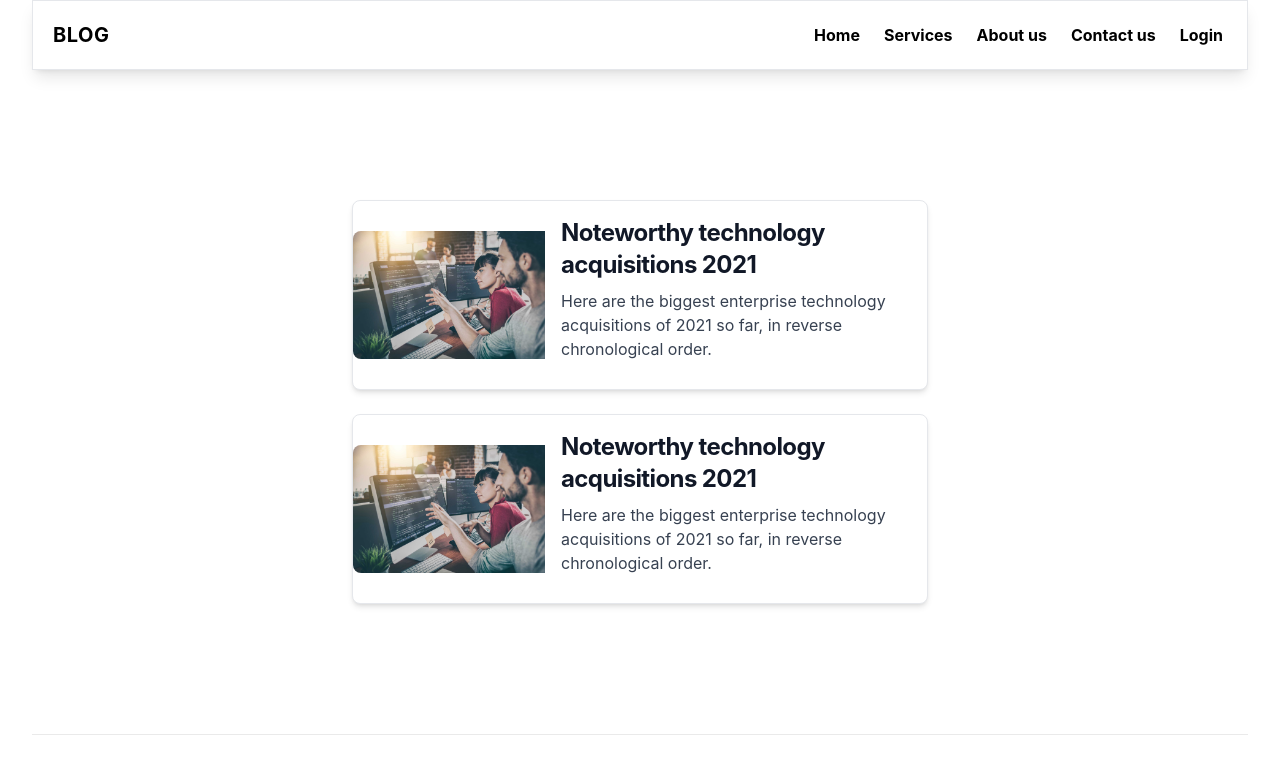
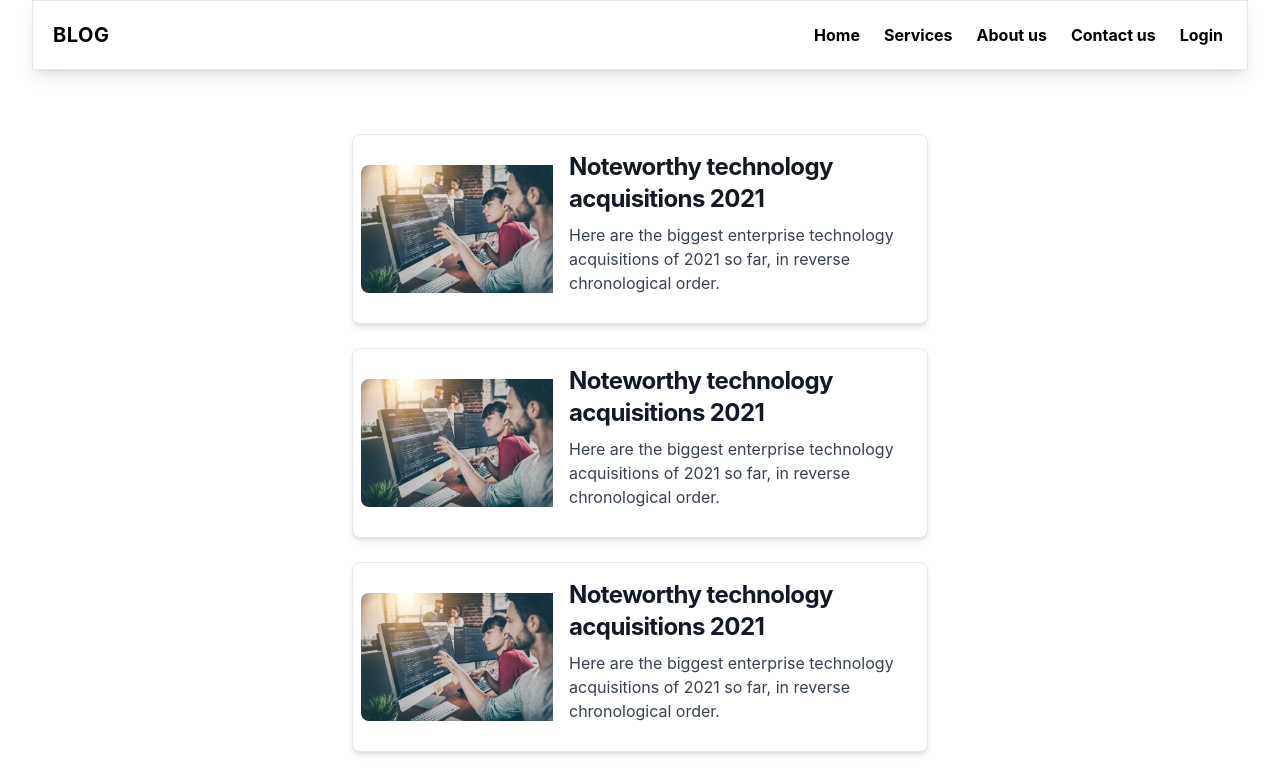
Before and after one commit to SteveCop/web, a Next.js app: page / in a window 1280 px wide. Shown: the top 771 px of the page. Built offline with nearby package versions, Linux system fonts and the light colour scheme.

Commit message:
update menu

```diff
--- a/components/Login/index.js
+++ b/components/Login/index.js
@@ -47,7 +47,7 @@ export function LoginForm() {
   return (
     <form onSubmit={handleSubmit}>
       <fieldset>
-        <div class="p-10">
+        <div class="p-0 w-96 py-3">
           <div class="p-4 max-w-sm rounded border overflow-hidden shadow-lg px-10 py-8  ">
             <legend className="text-2xl py-5" >Login</legend>
             <div className="mb-3">
--- a/components/Register/index.js
+++ b/components/Register/index.js
@@ -28,7 +28,7 @@ export function RegisterForm() {
   return (
     <form onSubmit={handleSubmit}>
       <fieldset>
-        <div class="p-1 w-96 py-3">
+        <div class="p-0 w-96 py-3">
           <div class="p-4 max-w-sm rounded border overflow-hidden shadow-lg px-10 py-8 ">
             <legend className="text-2xl py-5">Register</legend>
             <div className="mb-3">
--- a/components/common/Logout/index.js
+++ b/components/common/Logout/index.js
@@ -1,6 +1,10 @@
 import { useState } from "react"
+import Router from 'next/router'
+import { removeToken } from '../../../lib/token'
+import { useRouter } from "next/router";
 
 export default function Logout () {
+    const router = useRouter()
     const [ hidden, setHidden] = useState('hidden')
     function handleHidden () {
         if (hidden === 'hidden') {
@@ -8,23 +12,21 @@ export default function Logout () {
         } else {
             setHidden('hidden')
         }
+    }
+    function redirectToLogin() {
+        Router.push("/auth/login");
+        }
 
-    }
+    function handleLogout() {
+
+        removeToken();
+        Router.push("/auth/login");
+        }
+
     return (
-
-        // <div className={`w-10 h-10 bg-red-500 rounded-full`} onClick={() => handleHidden()}>
-        //     <img class="inline object-cover w-10 h-10 mr-2 rounded-full" src="/images/picture.jfif" alt="Profile image"/>
-        //     <div className={` ${hidden === 'hidden' ? 'hidden' : 'visible' } z-50 my-4 text-base list-none bg-white rounded divide-y divide-gray-100 shadow dark:bg-gray-700 dark:divide-gray-600`} >
-        //         {/* Logout */}
-        //         <div class="py-3 px-4">
-        //             <span class="block text-sm text-gray-900 dark:text-white">Bonnie Green</span>
-        //             <span class="block text-sm font-medium text-gray-500 truncate dark:text-gray-400">name@flowbite.com</span>
-        //         </div>
-        //     </div>
-        // </div>
         <div className={'flex items-center w-10 h-8'} onClick={() => handleHidden()} >
             <img class="inline object-cover w-10 h-9 rounded-full" src="/images/picture.jfif" alt="Profile image"/>
-            <div className={` ${hidden === 'hidden' ? 'hidden' : 'visible' } text-base bg-white rounded divide-gray-100 shadow origin-top-right absolute right-8 top-20 mt-2 w-56  ring-1 ring-black ring-opacity-5 divide-y focus:outline-none" role="menu" aria-orientation="vertical" aria-labelledby="menu-button" tabindex="-1"`}>
+            <div className={` ${hidden === 'hidden' ? 'hidden' : 'visible' } text-base bg-white rounded divide-gray-100 shadow absolute right-8 top-16 mt-2 w-56 divide-y`}>
                 <div class="px-4 py-3 text-black" >
                     <span class="block text-sm">Bonnie Green</span>
                     <span class="block text-sm font-medium truncate">name@flowbite.com</span>
@@ -37,7 +39,7 @@ export default function Logout () {
                     <a href="#" class="text-sm hover:bg-gray-100 text-gray-700 block px-4 py-2">Help</a>
                 </li>
                 <li>
-                    <a href="/auth/login" class="text-sm hover:bg-gray-100 text-gray-700 block px-4 py-2" >Sign out</a>
+                    <button onClick={handleLogout} ><a className="text-sm hover:bg-gray-100 text-gray-700 block px-4 py-2">Sign out</a></button>
                 </li>
                 </ul>
             </div>
--- a/pages/dashboard.js
+++ b/pages/dashboard.js
@@ -1,6 +1,7 @@
 import React, { useState } from 'react'
 import Router from 'next/router'
 import { whoAmI } from '../lib/auth'
+import styles from '../styles/Home.module.css'
 import { removeToken } from '../lib/token'
 import { Navbar } from '../components/Navbar'
 
@@ -45,6 +46,7 @@ export default function Dashboard() {
   if (user.hasOwnProperty("username")) {
     return (
       <>
+      <div className={styles.container}>
       <Navbar />
         <nav className="navbar navbar-light" style={{ backgroundColor: "#e3f2fd" }}>
           <div className="container-fluid">
@@ -62,6 +64,7 @@ export default function Dashboard() {
           </div>
         </nav>
         <h3>{user.username}&apos;s Profile</h3>
+        </div>
       </>
     );
   }
--- a/pages/index.js
+++ b/pages/index.js
@@ -16,7 +16,15 @@ export default function Home() {
       </Head>
       <Navbar />
       <main className={styles.main} >
-        <a href="#" class="flex flex-col items-center bg-white rounded-lg border shadow-md md:flex-row md:max-w-xl hover:bg-gray-100 dark:border-gray-700 dark:bg-gray-800 dark:hover:bg-gray-700">
+        <a href="#" class="flex flex-col items-center bg-white rounded-lg border shadow-md md:flex-row md:max-w-xl hover:bg-gray-100 px-2">
+            <img class="object-cover w-full h-96 rounded-t-lg md:h-auto md:w-48 md:rounded-none md:rounded-l-lg" src="/images/ptech_home.jpg" alt=""/>
+            <div class="flex flex-col justify-between p-4 leading-normal">
+                <h5 class="mb-2 text-2xl font-bold tracking-tight text-gray-900 ">Noteworthy technology acquisitions 2021</h5>
+                <p class="mb-3 font-normal text-gray-700 dark:text-gray-400">Here are the biggest enterprise technology acquisitions of 2021 so far, in reverse chronological order.</p>
+            </div>
+        </a>
+        <br/>
+        <a href="#" class="flex flex-col items-center bg-white rounded-lg border shadow-md md:flex-row md:max-w-xl hover:bg-gray-100 dark:border-gray-700 dark:bg-gray-800 dark:hover:bg-gray-700 px-2">
             <img class="object-cover w-full h-96 rounded-t-lg md:h-auto md:w-48 md:rounded-none md:rounded-l-lg" src="/images/ptech_home.jpg" alt=""/>
             <div class="flex flex-col justify-between p-4 leading-normal">
                 <h5 class="mb-2 text-2xl font-bold tracking-tight text-gray-900 dark:text-white">Noteworthy technology acquisitions 2021</h5>
@@ -24,7 +32,15 @@ export default function Home() {
             </div>
         </a>
         <br/>
-        <a href="#" class="flex flex-col items-center bg-white rounded-lg border shadow-md md:flex-row md:max-w-xl hover:bg-gray-100 dark:border-gray-700 dark:bg-gray-800 dark:hover:bg-gray-700">
+        <a href="#" class="flex flex-col items-center bg-white rounded-lg border shadow-md md:flex-row md:max-w-xl hover:bg-gray-100 dark:border-gray-700 dark:bg-gray-800 dark:hover:bg-gray-700 px-2">
+            <img class="object-cover w-full h-96 rounded-t-lg md:h-auto md:w-48 md:rounded-none md:rounded-l-lg" src="/images/ptech_home.jpg" alt=""/>
+            <div class="flex flex-col justify-between p-4 leading-normal">
+                <h5 class="mb-2 text-2xl font-bold tracking-tight text-gray-900 dark:text-white">Noteworthy technology acquisitions 2021</h5>
+                <p class="mb-3 font-normal text-gray-700 dark:text-gray-400">Here are the biggest enterprise technology acquisitions of 2021 so far, in reverse chronological order.</p>
+            </div>
+        </a>
+        <br/>
+        <a href="#" class="flex flex-col items-center bg-white rounded-lg border shadow-md md:flex-row md:max-w-xl hover:bg-gray-100 dark:border-gray-700 dark:bg-gray-800 dark:hover:bg-gray-700 px-2">
             <img class="object-cover w-full h-96 rounded-t-lg md:h-auto md:w-48 md:rounded-none md:rounded-l-lg" src="/images/ptech_home.jpg" alt=""/>
             <div class="flex flex-col justify-between p-4 leading-normal">
                 <h5 class="mb-2 text-2xl font-bold tracking-tight text-gray-900 dark:text-white">Noteworthy technology acquisitions 2021</h5>
```
